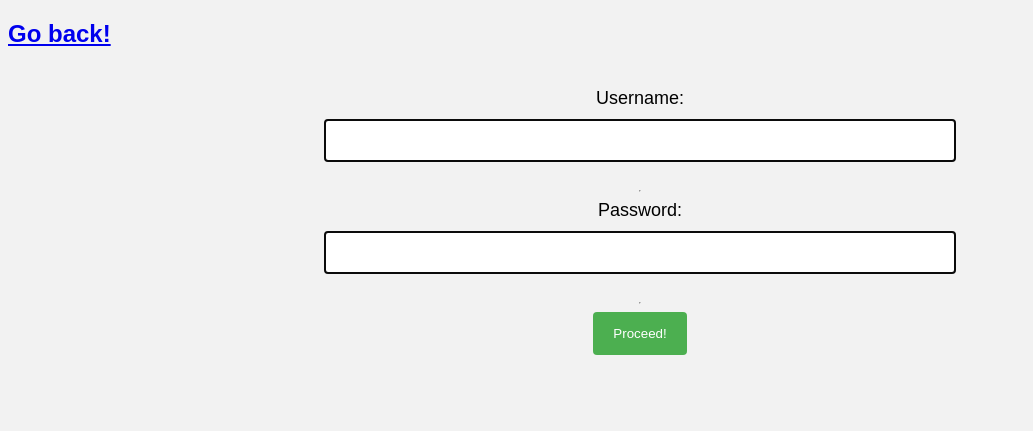
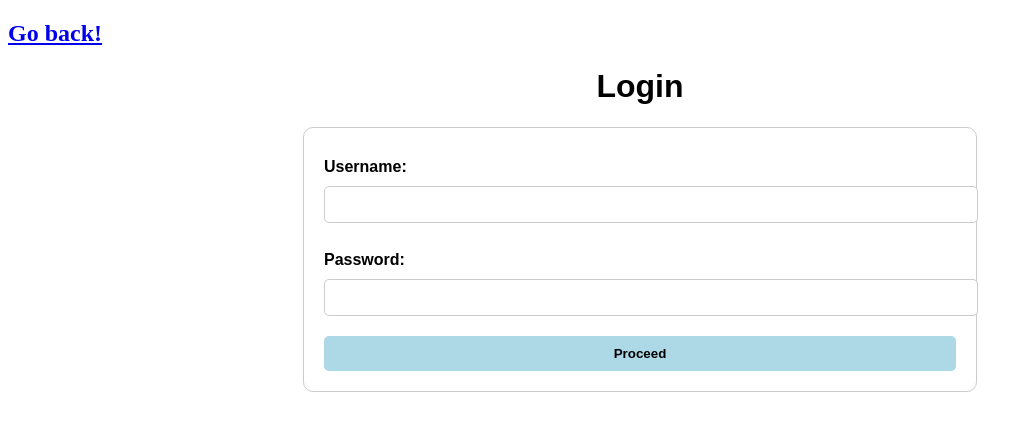
Before and after one commit to Tartsi/simple-online-store, a Flask app: page /login in a window 1280 px wide. Shown: the top 431 px of the page, without its empty margins (0-1033 px from the left). Run offline with Flask 2, Linux system fonts and the light colour scheme.

Commit message:
Made CSS-changes and HTML-changes to add more consistency throughout pages

```diff
--- a/static/admin.css
+++ b/static/admin.css
@@ -28,3 +28,7 @@
     border: 0;
     cursor: pointer;
   }
+
+  button[type="submit"]:hover {
+    background-color: black;
+  }
--- a/static/login.css
+++ b/static/login.css
@@ -1,51 +1,44 @@
-body {
-    background-color: #f2f2f2;
+h1 {
+    text-align: center;
     font-family: Arial, sans-serif;
 }
 
-.container {
+form {
+    margin: 0 auto;
     width: 50%;
-    margin: 0 auto;
-    text-align: center;
-}
-
-h1 {
-    font-size: 36px;
-    margin-bottom: 20px;
-    color: #333;
-}
-
-form {
-    display: flex;
-    flex-direction: column;
-    align-items: center;
-    margin-top: 40px;
+    padding: 20px;
+    border: 1px solid #ccc;
+    border-radius: 10px;
+    text-align: left;
+    font-family: Arial, sans-serif;
 }
 
 label {
-    font-size: 18px;
-    margin-bottom: 10px;
+    font-weight: bold;
+    margin-top: 10px;
+    display: block;
 }
 
 input[type="text"],
 input[type="password"] {
-    width: 50%;
-    padding: 12px 20px;
-    margin-bottom: 20px;
-    box-sizing: border-box;
-    border: 2px solid rgb(11, 11, 11);
-    border-radius: 4px;
+    width: 100%;
+    padding: 10px;
+    margin-top: 10px;
+    border-radius: 5px;
+    border: 1px solid #ccc;
 }
 
 input[type="submit"] {
-    background-color: #4CAF50;
-    color: white;
-    padding: 14px 20px;
+    width: 100%;
+    margin-top: 20px;
+    padding: 10px;
+    background-color: lightblue;
     border: none;
-    border-radius: 4px;
+    border-radius: 5px;
+    font-weight: bold;
     cursor: pointer;
 }
 
 input[type="submit"]:hover {
-    background-color: #45a049;
+    background-color: lightskyblue;
 }
--- a/templates/login.html
+++ b/templates/login.html
@@ -15,16 +15,17 @@
         <h2>Go back!</h2>
     </a>
 
+    <h1>Login</h1>
+
     <form action="/login" , method="POST">
         <label for="username">Username:</label>
         <input type="text" , id="username" , name="username">
-        <hr>
+        <br><br>
         <label for="password">Password:</label>
         <input type="password" , id="password" , name="password">
-        <hr>
         <input type="hidden" name="csrf_token" value="{{ session.csrf_token }}">
 
-        <input type="submit" , value="Proceed!" , onclick="return checkIfEmpty()">
+        <input type="submit" , value="Proceed" , onclick="return checkIfEmpty()">
     </form>
 
     {% if error %}
```
Also changed, not shown: static/index.css (+5 -3 lines), static/store.css (+7 -3 lines).
